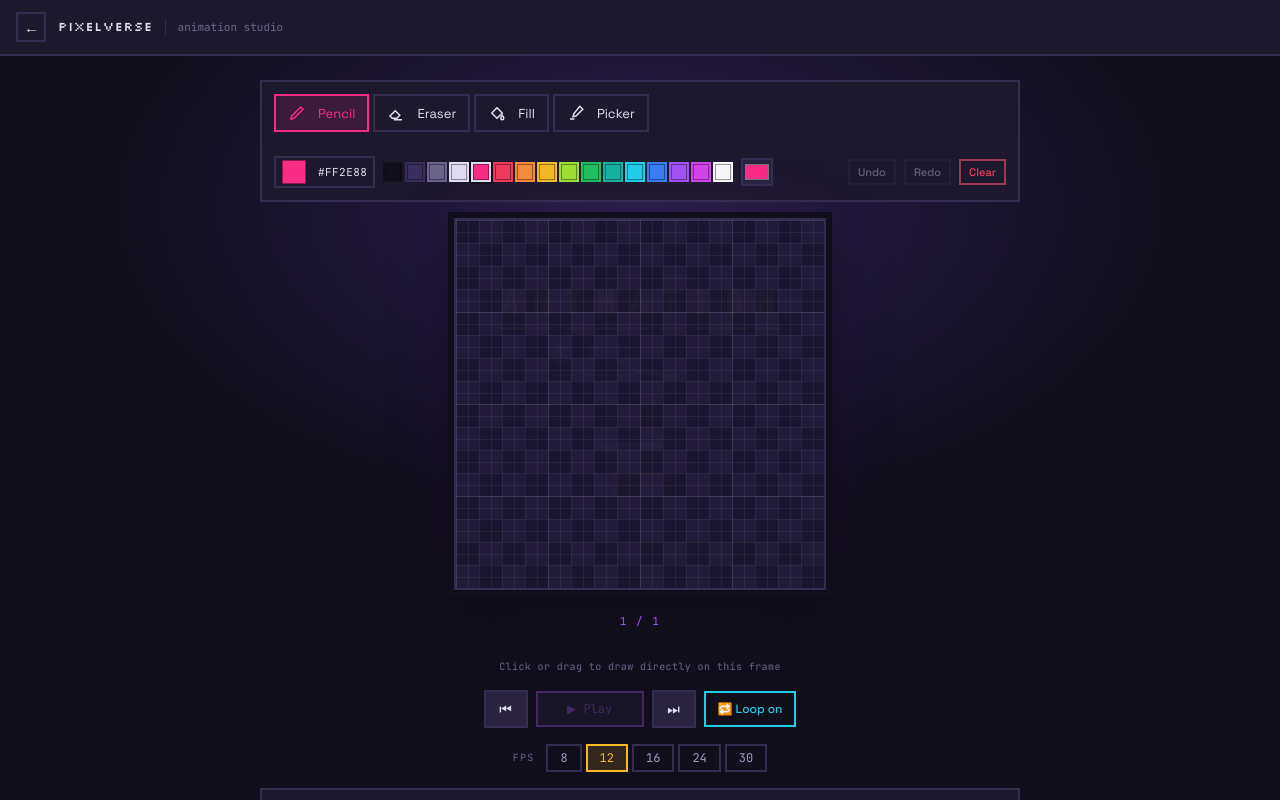
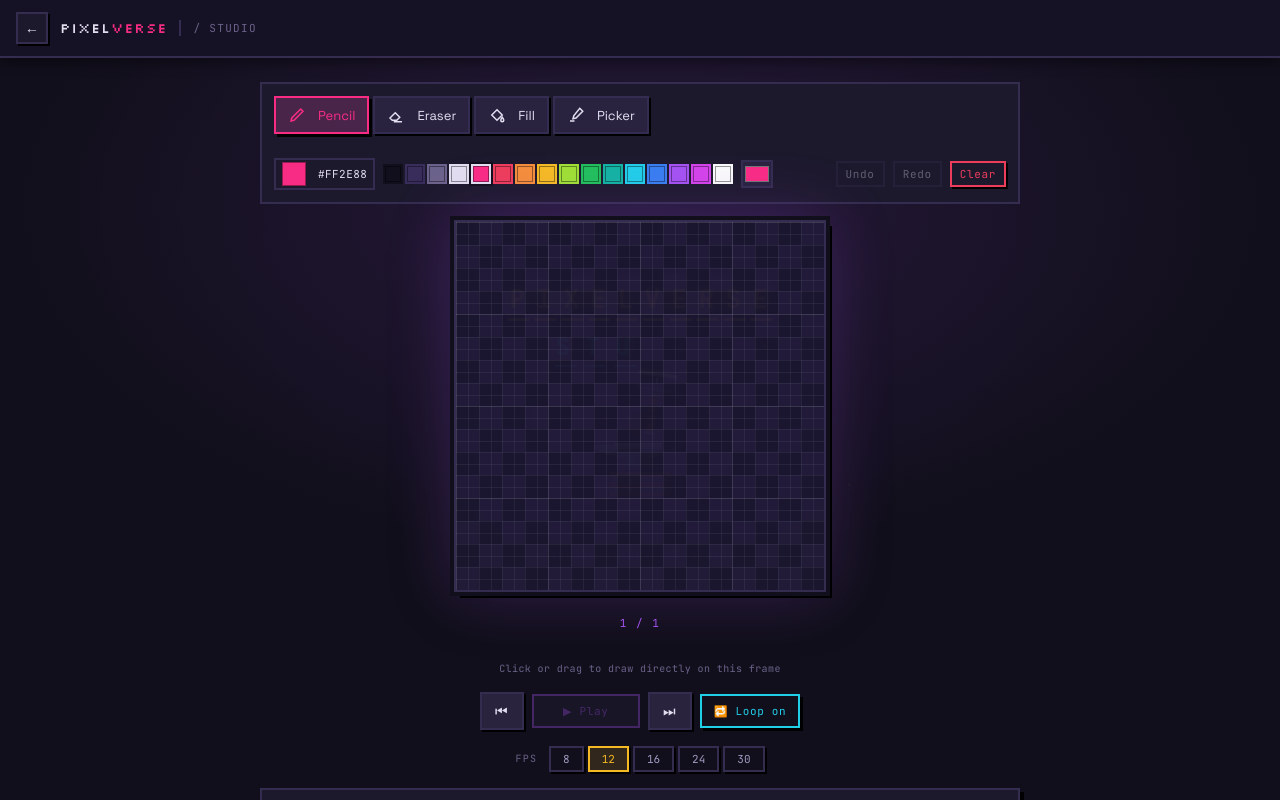
Before and after one commit to SakshamSekhri/MERN-PROJECT-, a plain HTML site: page blank.html in a window 1280 px wide. Both pictures are taken after a click on the button "Pixelverse studio". Drawn offline with Linux system fonts and the light colour scheme.

Commit message:
Add project changes

```diff
--- a/blank.html
+++ b/blank.html
@@ -23,9 +23,9 @@
 <section class="view view--editor is-active" id="view-editor">
 
   <header class="topbar">
-    <a href="index.html" class="topbar__back" data-action="home" title="Back to start">←</a>
-    <span class="topbar__brand">PIXEL<span class="logo__accent">VERSE</span></span>
-    <span class="topbar__crumb">blank canvas</span>
+    <a href="index.html" class="topbar__back" data-action="home" title="Back to landing page">←</a>
+    <a href="index.html" class="topbar__brand">PIXEL<span class="logo__accent">VERSE</span></a>
+    <span class="topbar__crumb">/ CANVAS</span>
 
     <div class="topbar__spacer"></div>
 
@@ -42,6 +42,7 @@
 
     <button class="btn btn--ghost" id="btn-grid-lines">Grid lines</button>
     <button class="btn btn--lime" id="btn-replay" disabled>Replay <span id="replay-count">0</span></button>
+    <a href="image.html" class="btn btn--cyan" id="btn-create-image">Create from image</a>
     <button class="btn btn--violet" id="btn-studio">Pixelverse studio</button>
   </header>
 
@@ -226,8 +227,8 @@
 
   <header class="topbar">
     <button class="topbar__back" id="btn-studio-back" title="Back to editor">←</button>
-    <span class="topbar__brand">PIXEL<span class="logo__accent">VERSE</span></span>
-    <span class="topbar__crumb">animation studio</span>
+    <a href="index.html" class="topbar__brand">PIXEL<span class="logo__accent">VERSE</span></a>
+    <span class="topbar__crumb">/ STUDIO</span>
   </header>
 
   <main class="studio">
--- a/css/base.css
+++ b/css/base.css
@@ -1,11 +1,10 @@
-/* ═══════════════════════════════════════════════
-   PixelVerse — design tokens & reset
-   ═══════════════════════════════════════════════ */
+@import url('https://fonts.googleapis.com/css2?family=Silkscreen:wght@400;700&family=Space+Grotesk:wght@400;500;700&family=JetBrains+Mono:wght@400;700&display=swap');
+@import url('https://cdn.jsdelivr.net/npm/@tabler/icons-webfont/tabler-icons.min.css');
 
 :root {
   /* surfaces — warm purple-black, never neutral grey */
   --void:      #12101c;
-  --void-2:    #17142408;
+  --void-2:    #171424;
   --panel:     #1e1a2e;
   --panel-hi:  #2a2440;
   --line:      #372f52;
@@ -16,15 +15,15 @@
   --ink-mute:  #6f668f;
 
   /* tool identity colours — each tool owns one */
-  --hot:       #ff2e88;   /* pencil   */
-  --cyan:      #22d3ee;   /* eraser   */
-  --lime:      #a3e635;   /* fill     */
-  --gold:      #fbbf24;   /* picker   */
-  --violet:    #a855f7;   /* frames   */
+  --hot:       #ff2e88;   /* pencil / primary action */
+  --cyan:      #22d3ee;   /* reference / eraser   */
+  --lime:      #a3e635;   /* fill / success      */
+  --gold:      #fbbf24;   /* picker / indicators */
+  --violet:    #a855f7;   /* animation / studio  */
   --danger:    #f43f5e;
 
   /* type */
-  --font-display: 'Silkscreen', 'Courier New', monospace;
+  --font-display: 'Silkscreen', 'Press Start 2P', monospace;
   --font-body:    'Space Grotesk', system-ui, sans-serif;
   --font-mono:    'JetBrains Mono', ui-monospace, monospace;
 
@@ -37,13 +36,7 @@
   --s4: 16px; --s5: 24px; --s6: 32px; --s7: 48px;
 }
 
-/* The hidden attribute must beat any display rule we set later.
- * Without !important, a class like .ref-placeholder { display: flex }
- * wins over the browser default [hidden] { display: none }, and the
- * element stays visible even with the attribute set. */
 [hidden] { display: none !important; }
-
-*, *::before, *::after { box-sizing: border-box; }
 
 *, *::before, *::after { box-sizing: border-box; }
 
@@ -84,6 +77,26 @@ kbd {
 .view { display: none; height: 100%; }
 .view.is-active { display: flex; flex-direction: column; }
 
+/* ── custom pixel scrollbars ── */
+::-webkit-scrollbar {
+  width: 6px;
+  height: 6px;
+}
+::-webkit-scrollbar-track {
+  background: var(--void);
+}
+::-webkit-scrollbar-thumb {
+  background: var(--line);
+  border-radius: 0;
+}
+::-webkit-scrollbar-thumb:hover {
+  background: var(--hot);
+}
+
+/* ── pixel utilities ── */
+.stk { border: var(--border) solid var(--line); box-shadow: 6px 6px 0 #000; }
+.stk-sm { border: var(--border) solid var(--line); box-shadow: 4px 4px 0 #000; }
+
 /* ── accessibility floor ── */
 :focus-visible {
   outline: var(--border) solid var(--gold);
--- a/css/components.css
+++ b/css/components.css
@@ -8,26 +8,45 @@
   border: var(--border) solid var(--line);
   border-radius: var(--radius);
   color: var(--ink);
-  font-size: 12px;
-  font-weight: 500;
+  font-family: var(--font-mono);
+  font-size: 11px;
+  letter-spacing: .06em;
   padding: var(--s2) var(--s3);
   cursor: pointer;
   display: inline-flex;
   align-items: center;
   gap: var(--s2);
-  transition: background .12s, border-color .12s, transform .06s;
+  transition: background .12s, border-color .12s, transform .08s, box-shadow .08s;
+  box-shadow: 2px 2px 0 #000;
+  text-decoration: none;
 }
-.btn:hover:not(:disabled)  { background: var(--line); }
-.btn:active:not(:disabled) { transform: translateY(1px); }
-.btn:disabled              { opacity: .35; cursor: not-allowed; }
+.btn:hover:not(:disabled)  { transform: translate(-2px, -2px); box-shadow: 4px 4px 0 #000; background: var(--panel-hi); }
+.btn:active:not(:disabled) { transform: translate(1px, 1px); box-shadow: 1px 1px 0 #000; }
+.btn:disabled              { opacity: .35; cursor: not-allowed; box-shadow: none; }
 
-.btn--wide  { width: 100%; justify-content: space-between; }
-.btn--ghost { background: transparent; }
-.btn--violet { border-color: var(--violet); color: var(--violet); background: transparent; }
+.btn--wide    { width: 100%; justify-content: space-between; }
+.btn--ghost   { background: transparent; box-shadow: none; }
+.btn--ghost:hover:not(:disabled) { background: var(--panel-hi); box-shadow: 2px 2px 0 #000; }
+
+.btn--hot     { border-color: var(--hot); color: var(--hot); background: transparent; }
+.btn--hot:hover:not(:disabled) { background: color-mix(in srgb, var(--hot) 18%, transparent); }
+
+.btn--cyan    { border-color: var(--cyan); color: var(--cyan); background: transparent; }
+.btn--cyan:hover:not(:disabled) { background: color-mix(in srgb, var(--cyan) 18%, transparent); }
+
+.btn--lime    { border-color: var(--lime); color: var(--lime); background: transparent; }
+.btn--lime:hover:not(:disabled) { background: color-mix(in srgb, var(--lime) 18%, transparent); }
+
+.btn--gold    { border-color: var(--gold); color: var(--gold); background: transparent; }
+.btn--gold:hover:not(:disabled) { background: color-mix(in srgb, var(--gold) 18%, transparent); }
+
+.btn--violet  { border-color: var(--violet); color: var(--violet); background: transparent; }
 .btn--violet:hover:not(:disabled) { background: color-mix(in srgb, var(--violet) 18%, transparent); }
-.btn--danger { border-color: color-mix(in srgb, var(--danger) 55%, var(--line)); color: var(--danger); background: transparent; }
-.btn--danger:hover:not(:disabled) { background: color-mix(in srgb, var(--danger) 15%, transparent); }
-.btn.is-on { border-color: var(--cyan); color: var(--cyan); }
+
+.btn--danger  { border-color: var(--danger); color: var(--danger); background: transparent; }
+.btn--danger:hover:not(:disabled) { background: color-mix(in srgb, var(--danger) 18%, transparent); }
+
+.btn.is-on    { border-color: var(--cyan); color: var(--cyan); box-shadow: 3px 3px 0 #000; }
 
 /* ── fields ── */
 .field { display: flex; align-items: center; gap: var(--s2); }
--- a/css/components/forgeLoader.css
+++ b/css/components/forgeLoader.css
@@ -100,19 +100,19 @@
   pointer-events: none;
 }
 
-/* Line 1: ANIMATION */
+/* Line 1: PIXELVERSE */
 .forge-line-1 {
   display: flex;
-  gap: 6px;
+  gap: 5px;
   font-family: var(--font-mono);
-  font-size: 32px;
+  font-size: 26px;
   font-weight: 900;
-  letter-spacing: 0.12em;
+  letter-spacing: 0.10em;
 }
 
 .forge-line-1 .char {
   display: inline-block;
-  width: 26px;
+  width: 22px;
   text-align: center;
   color: rgba(255, 255, 255, 0.08);
   border-bottom: 3px solid rgba(255, 255, 255, 0.12);
--- a/css/views/editor.css
+++ b/css/views/editor.css
@@ -8,33 +8,53 @@
   align-items: center;
   gap: var(--s3);
   padding: var(--s3) var(--s4);
-  background: var(--panel);
+  background: #171326;
   border-bottom: var(--border) solid var(--line);
+  box-shadow: 0 4px 12px #0006;
   flex-shrink: 0;
+  z-index: 10;
 }
 .topbar__spacer { flex: 1; }
 
 .topbar__back {
-  background: transparent;
+  background: var(--panel);
   border: var(--border) solid var(--line);
-  width: 30px; height: 30px;
+  width: 32px; height: 32px;
+  display: flex; align-items: center; justify-content: center;
   cursor: pointer;
-  font-size: 15px;
-  line-height: 1;
+  font-family: var(--font-display);
+  font-size: 14px;
+  color: var(--ink);
+  text-decoration: none;
+  box-shadow: 2px 2px 0 #000;
+  transition: transform .08s, box-shadow .08s, border-color .12s, color .12s;
 }
-.topbar__back:hover { border-color: var(--hot); color: var(--hot); }
+.topbar__back:hover {
+  transform: translate(-2px, -2px);
+  box-shadow: 4px 4px 0 #000;
+  border-color: var(--hot);
+  color: var(--hot);
+}
 
 .topbar__brand {
   font-family: var(--font-display);
-  font-size: 13px;
-  letter-spacing: .04em;
+  font-size: 14px;
+  letter-spacing: .08em;
+  color: var(--ink);
+  text-decoration: none;
 }
+.topbar__brand .logo__accent {
+  color: var(--hot);
+}
+
 .topbar__crumb {
   font-family: var(--font-mono);
   font-size: 11px;
   color: var(--ink-mute);
-  border-left: 1px solid var(--line);
+  border-left: var(--border) solid var(--line);
   padding-left: var(--s3);
+  text-transform: uppercase;
+  letter-spacing: .12em;
 }
 
 /* ── 3-column workspace ── */
@@ -74,19 +94,20 @@
   align-items: center;
   gap: var(--s3);
   padding: var(--s2) var(--s3);
-  background: transparent;
+  background: var(--panel-hi);
   border: var(--border) solid var(--line);
   border-radius: var(--radius);
   cursor: pointer;
   font-size: 13px;
-  transition: border-color .12s, color .12s, background .12s;
+  box-shadow: 2px 2px 0 #000;
+  transition: border-color .12s, color .12s, background .12s, transform .08s, box-shadow .08s;
 }
-.tool:hover { background: var(--panel-hi); }
+.tool:hover { transform: translate(-2px, -2px); box-shadow: 4px 4px 0 #000; }
 
-.tool[data-accent="hot"].is-active   { border-color: var(--hot);    color: var(--hot);    background: color-mix(in srgb, var(--hot) 14%, transparent); }
-.tool[data-accent="cyan"].is-active  { border-color: var(--cyan);   color: var(--cyan);   background: color-mix(in srgb, var(--cyan) 14%, transparent); }
-.tool[data-accent="lime"].is-active  { border-color: var(--lime);   color: var(--lime);   background: color-mix(in srgb, var(--lime) 14%, transparent); }
-.tool[data-accent="gold"].is-active  { border-color: var(--gold);   color: var(--gold);   background: color-mix(in srgb, var(--gold) 14%, transparent); }
+.tool[data-accent="hot"].is-active   { border-color: var(--hot);    color: var(--hot);    background: color-mix(in srgb, var(--hot) 16%, var(--panel-hi)); box-shadow: 3px 3px 0 #000; }
+.tool[data-accent="cyan"].is-active  { border-color: var(--cyan);   color: var(--cyan);   background: color-mix(in srgb, var(--cyan) 16%, var(--panel-hi)); box-shadow: 3px 3px 0 #000; }
+.tool[data-accent="lime"].is-active  { border-color: var(--lime);   color: var(--lime);   background: color-mix(in srgb, var(--lime) 16%, var(--panel-hi)); box-shadow: 3px 3px 0 #000; }
+.tool[data-accent="gold"].is-active  { border-color: var(--gold);   color: var(--gold);   background: color-mix(in srgb, var(--gold) 16%, var(--panel-hi)); box-shadow: 3px 3px 0 #000; }
 
 /* ── canvas stage ── */
 .stage {
@@ -98,13 +119,13 @@
   padding: var(--s5);
   min-height: 0;
   background:
-    radial-gradient(700px 420px at 50% 40%, #241d3d 0%, transparent 70%),
+    radial-gradient(900px 500px at 50% 35%, rgba(217, 43, 180, 0.12) 0%, transparent 70%),
     var(--void);
 }
 
 .stage__frame {
   border: var(--border) solid var(--line);
-  box-shadow: 0 0 0 6px var(--void), 0 12px 40px #0008;
+  box-shadow: 0 0 0 4px var(--void), 6px 6px 0 #000, 0 12px 40px #0008;
   line-height: 0;
 }
 
--- a/css/views/studio.css
+++ b/css/views/studio.css
@@ -13,7 +13,7 @@
   min-height: 0;
   overflow-y: auto;
   background:
-    radial-gradient(800px 460px at 50% 20%, #2a1f4d 0%, transparent 70%),
+    radial-gradient(900px 500px at 50% 20%, rgba(168, 85, 247, 0.14) 0%, transparent 70%),
     var(--void);
 }
 
@@ -27,7 +27,7 @@
 
 .preview__frame {
   border: var(--border) solid var(--line);
-  box-shadow: 0 0 0 6px var(--void), 0 14px 46px #0009, 0 0 60px #a855f722;
+  box-shadow: 0 0 0 4px var(--void), 6px 6px 0 #000, 0 0 60px rgba(168, 85, 247, 0.25);
   line-height: 0;
 }
 
@@ -76,15 +76,16 @@
 
 .fps {
   font-family: var(--font-mono);
-  font-size: 12px;
+  font-size: 11px;
   padding: var(--s1) var(--s3);
   background: transparent;
   border: var(--border) solid var(--line);
   color: var(--ink-dim);
   cursor: pointer;
-  transition: border-color .12s, color .12s, background .12s;
+  box-shadow: 2px 2px 0 #000;
+  transition: border-color .12s, color .12s, background .12s, transform .08s, box-shadow .08s;
 }
-.fps:hover { border-color: var(--ink-dim); }
+.fps:hover { transform: translate(-1px, -1px); box-shadow: 3px 3px 0 #000; border-color: var(--ink-dim); }
 .fps.is-active {
   border-color: var(--gold);
   color: var(--gold);
@@ -98,6 +99,7 @@
   border: var(--border) solid var(--line);
   background: var(--panel);
   padding: var(--s3);
+  box-shadow: 4px 4px 0 #000;
 }
 
 .studio-strip__head {
@@ -107,7 +109,7 @@
   gap: var(--s3);
   margin-bottom: var(--s3);
 }
-.studio-strip__head .rail__heading { margin: 0; }
+.studio-strip__head .rail__heading { margin: 0; color: var(--violet); }
 
 .studio-strip__actions { display: flex; gap: var(--s2); }
 
@@ -121,6 +123,7 @@
   border: var(--border) solid var(--line);
   background: var(--panel);
   padding: var(--s4);
+  box-shadow: 4px 4px 0 #000;
 }
 
 .info__cell { display: flex; flex-direction: column; gap: var(--s1); }
--- a/js/blank.js
+++ b/js/blank.js
@@ -4,13 +4,14 @@
 import { initEditor } from './views/editor.js';
 import { initStudio } from './views/studio.js';
 import { go } from './core/router.js';
+import { playForgeTransition } from './views/forgeLoader.js';
 
 function boot() {
   initEditor();
   initStudio();
   const params = new URLSearchParams(window.location.search);
   if (params.get('view') === 'studio' || window.location.hash === '#studio') {
-    go('studio');
+    playForgeTransition(() => go('studio'));
   } else {
     go('editor');
   }
--- a/js/views/forgeLoader.js
+++ b/js/views/forgeLoader.js
@@ -26,9 +26,9 @@ export function playForgeTransition(onComplete) {
   overlayEl.innerHTML = `
     <div class="forge-stage">
       <div class="forge-logo-container">
-        <!-- Line 1: ANIMATION (9 Slots) -->
+        <!-- Line 1: PIXELVERSE (10 Slots) -->
         <div class="forge-line-1" id="forge-line-1">
-          <span class="char slot" data-idx="0">A</span><span class="char slot" data-idx="1">N</span><span class="char slot" data-idx="2">I</span><span class="char slot" data-idx="3">M</span><span class="char slot" data-idx="4">A</span><span class="char slot" data-idx="5">T</span><span class="char slot" data-idx="6">I</span><span class="char slot" data-idx="7">O</span><span class="char slot" data-idx="8">N</span>
+          <span class="char slot" data-idx="0">P</span><span class="char slot" data-idx="1">I</span><span class="char slot" data-idx="2">X</span><span class="char slot" data-idx="3">E</span><span class="char slot" data-idx="4">L</span><span class="char slot" data-idx="5">V</span><span class="char slot" data-idx="6">E</span><span class="char slot" data-idx="7">R</span><span class="char slot" data-idx="8">S</span><span class="char slot" data-idx="9">E</span>
         </div>
         <!-- Line 2: STUDIO (6 Slots) -->
         <div class="forge-line-2" id="forge-line-2">
@@ -37,7 +37,7 @@ export function playForgeTransition(onComplete) {
       </div>
 
       <canvas class="forge-canvas" width="440" height="300"></canvas>
-      <div class="forge-footer-tag">FORGING ANIMATION STUDIO</div>
+      <div class="forge-footer-tag">FORGING PIXELVERSE STUDIO</div>
     </div>
   `;
 
@@ -68,7 +68,7 @@ export function playForgeTransition(onComplete) {
   const anvilY = 205;
 
   // Target X/Y coordinates for letter assembly
-  const line1Xs = [86, 119, 152, 185, 218, 251, 284, 317, 350];
+  const line1Xs = [74, 106, 138, 170, 202, 234, 266, 298, 330, 362];
   const line1Y = 56;
 
   const line2Xs = [142, 173, 204, 235, 266, 297];
@@ -174,7 +174,7 @@ export function playForgeTransition(onComplete) {
     } else if (strikeIndex === 4) {
       overlayEl.classList.add('shake-4');
       addSparks(48, 1.9);
-      spawnLetterForgingParticles(1, [7, 8]); // Forges 'O' & 'N' -> Line 1 Complete!
+      spawnLetterForgingParticles(1, [7, 8, 9]); // Forges 'R', 'S', 'E' -> Line 1 Complete!
     } else if (strikeIndex === 5) {
       overlayEl.classList.add('shake-5');
       addSparks(42, 1.8);
```
Also changed, not shown: css/views/reference.css (+16 -7 lines), image.html (+3 -3 lines), index.html (+4 -4 lines), 1 other file.
